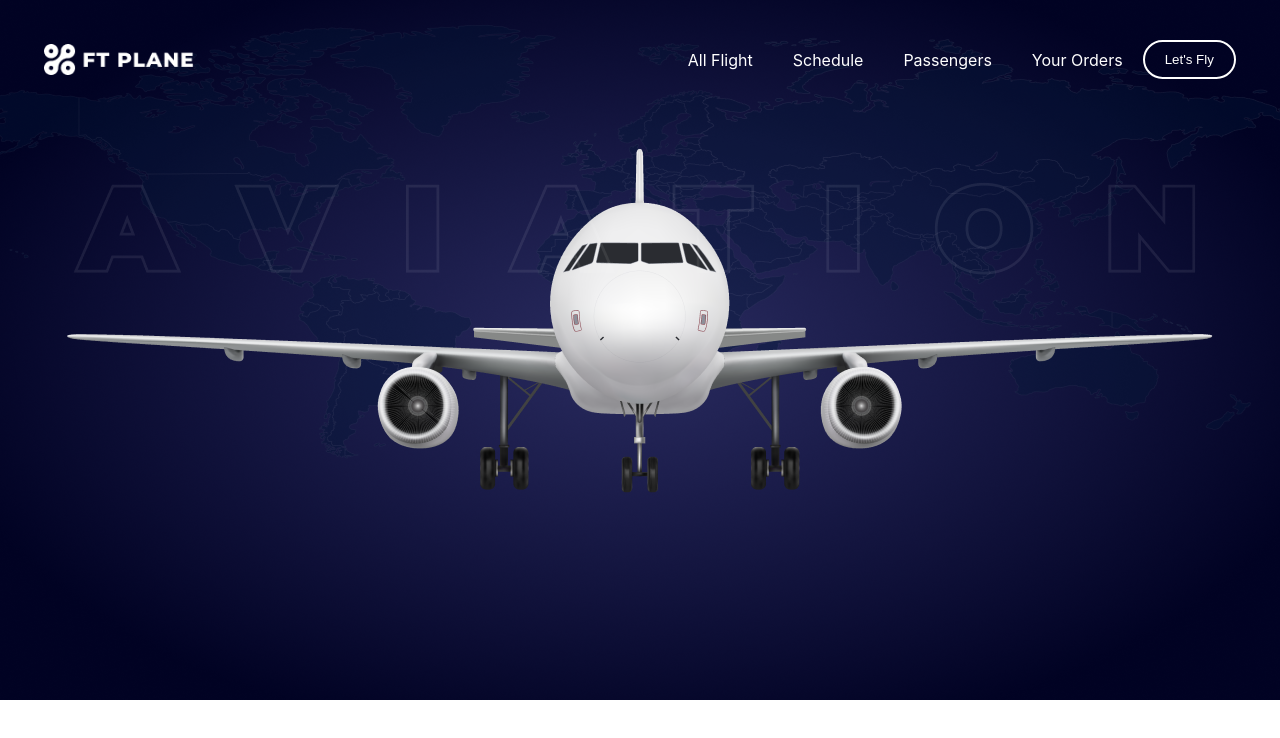
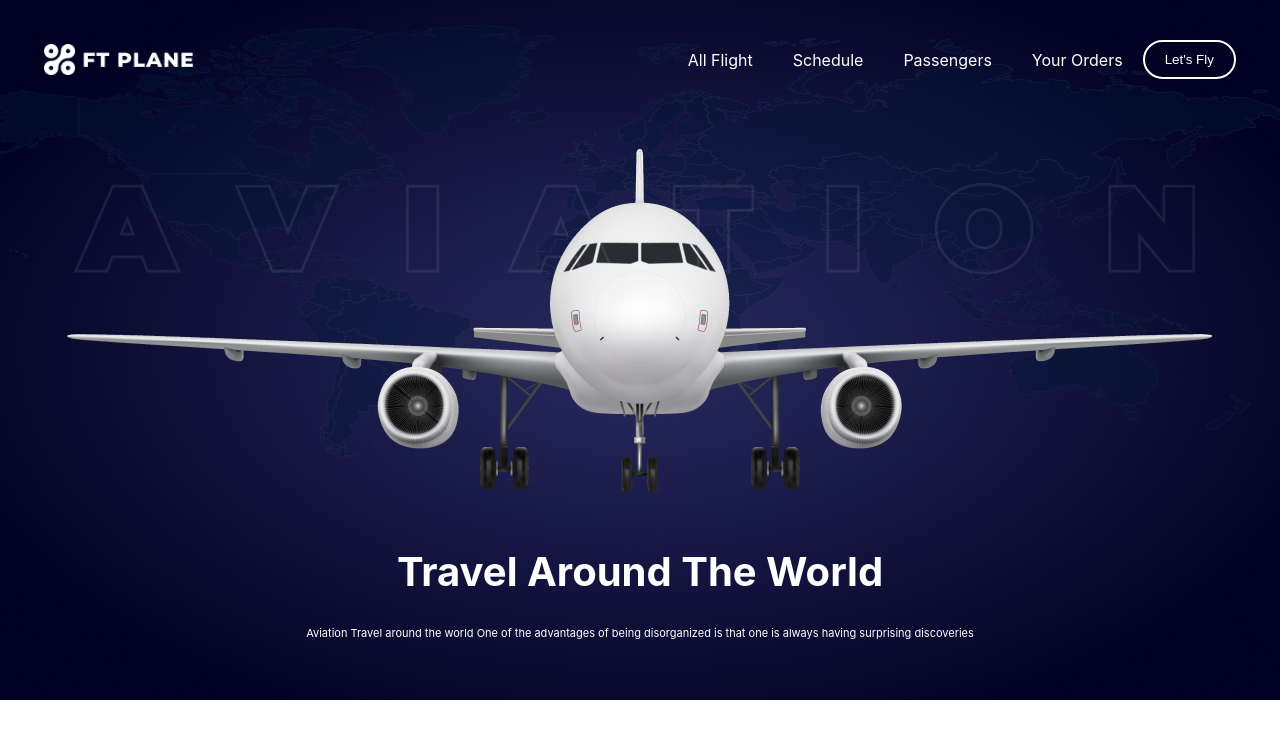
Before and after one commit to DevOlagboye/Aviation-Landpage, a React (Create React App) app: page / in a window 1280 px wide. Shown: the top 738 px of the page. Built offline with nearby package versions, Linux system fonts and the light colour scheme.

Commit message:
Done with the HeroPage

```diff
--- a/src/Components/HeroPage/HeroPage.css
+++ b/src/Components/HeroPage/HeroPage.css
@@ -44,3 +44,18 @@
 .hero-aviation-aircraft img {
     margin-top: 70px;
 }
+
+.hero-page-text {
+    text-align: center;
+}
+
+.hero-page-text h4 {
+    color: #FFF;
+    font-size: 40px;
+    margin-bottom: 30px;
+}
+
+.hero-page-text p {
+    color: #FFF;
+    font-size: 11px;
+}
--- a/src/Components/HeroPage/HeroPage.jsx
+++ b/src/Components/HeroPage/HeroPage.jsx
@@ -19,6 +19,8 @@ const HeroPage = () => {
             <img src={mainAircraft} alt=""  />
         </div>
         <div className='hero-page-text'>
+            <h4>Travel Around The World</h4>
+            <p>Aviation Travel around the world One of the advantages of being disorganized is that one is always having surprising discoveries</p>
 
         </div>
     </div>
```
